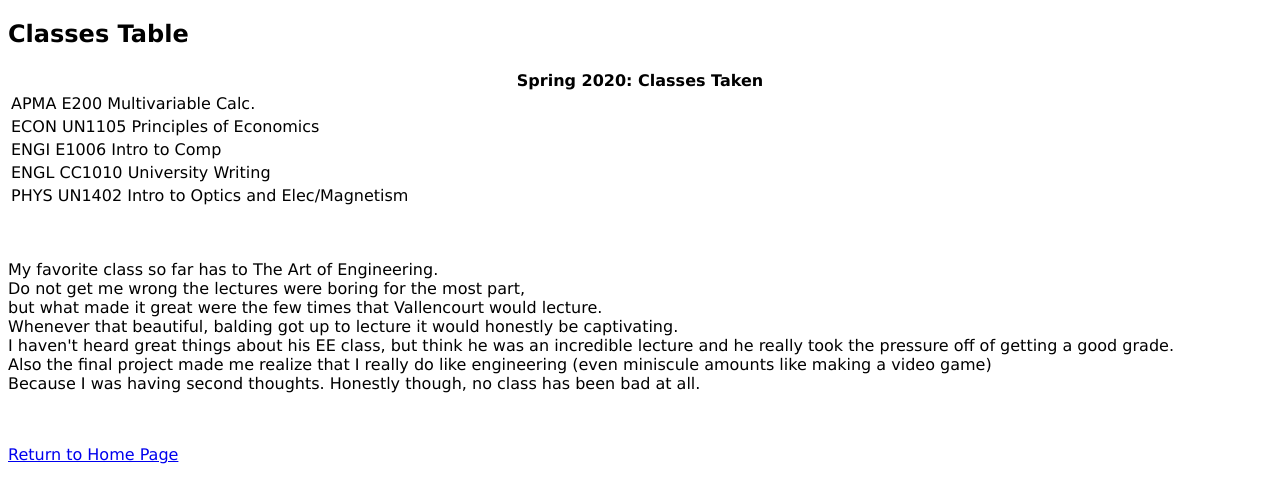
After one commit to RajivMuneshwer/E1006-Final-Project, a Flask app: page /420 in a window 1280 px wide. The commit adds this page. Shown: the top 503 px of the page. Run offline with Flask 2, Linux system fonts and the light colour scheme.

Commit message:
added third page

```diff
--- a/app.py
+++ b/app.py
@@ -20,6 +20,9 @@ def homePage():
 def Second_page():
     return render_template('secPage.html')
 
+@app.route("/420")
+def Third_page():
+    return render_template('thirdPage.html')
 
 #start the server
 if __name__ == "__main__":
--- a/templates/index.html
+++ b/templates/index.html
@@ -14,7 +14,7 @@
     <a href="/1006" style="font-family:verdana">Visit the second page</a>
     <p style="font-family:verdana">  for Assignment Summary</p>
     <br></br>
-    <p> <a href="/1006" style="font-family:verdana">Visit the third page</a>
+    <p> <a href="/420" style="font-family:verdana">Visit the third page</a>
     <p style="font-family:verdana">  for Classes Summary</p>
     <br></br>
     <a href="https://www.wikihow.com/Survive-an-Encounter-with-an-Ostrich" style="font-family:verdana">And finally the most import page on the net</a>
--- a/templates/secPage.html
+++ b/templates/secPage.html
@@ -2,7 +2,7 @@
 <html>
     <head>
         <!--specifies title of the page !-->
-        <title>Home</title>
+        <title>Second Page</title>
     <head>
     <body>
     <p style="font-family:verdana; font-size:25px">Assignment's page.<br> </p>
--- /dev/null
+++ b/templates/thirdPage.html
@@ -0,0 +1,44 @@
+<!DOCTYPE html>
+<html>
+    <head>
+        <!--specifies title of the page !-->
+        <title>Third Page</title>
+    <head>
+    <body>
+
+    <h2 style="font-family:verdana">Classes Table</h2>
+    <table style="width:100%">
+      <tr>
+        <th style="font-family:verdana">Spring 2020: Classes Taken</th>
+      </tr>
+      <tr>
+        <td style="font-family:verdana">APMA E200 Multivariable Calc.</td>
+      </tr>
+      <tr>
+        <td style="font-family:verdana">ECON UN1105 Principles of Economics</td>
+      </tr>
+      <tr>
+        <td style="font-family:verdana">ENGI E1006 Intro to Comp</td>
+      </tr>
+      <tr>
+        <td style="font-family:verdana">ENGL CC1010 University Writing</td>
+      </tr>
+      <tr>
+        <td style="font-family:verdana">PHYS UN1402 Intro to Optics and Elec/Magnetism</td>
+      </tr>
+    </table>
+    <br></br>
+
+    <p style="font-family:verdana"> My favorite class so far has to The Art of Engineering.
+    <br> Do not get me wrong the lectures were boring for the most part,
+    <br> but what made it great were the few times that Vallencourt would lecture.
+    <br> Whenever that beautiful, balding got up to lecture it would honestly be captivating.
+    <br> I haven't heard great things about his EE class, but think he was an incredible lecture and he really took the pressure off of getting a good grade.
+    <br> Also the final project made me realize that I really do like engineering (even miniscule amounts like making a video game)
+    <br> Because I was having second thoughts. Honestly though, no class has been bad at all. </p>
+
+    <br></br>
+
+    <a href="/" style="font-family:verdana">Return to Home Page</a>
+    </body>
+</html>
```
